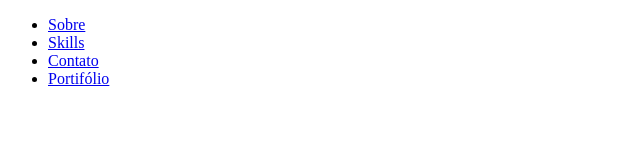
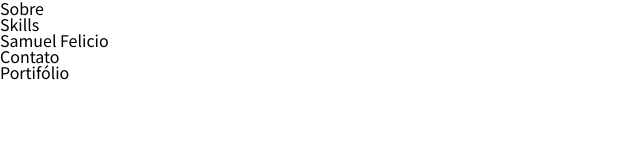
Before and after one commit to SamuelFelicio/SamuelFelicio, a plain HTML site: page index.html in a window 1280 px wide. Shown: the whole page, without its empty margins (0-640 px from the left). Drawn offline with Linux system fonts and the light colour scheme.

Commit message:
Adicionando reset e fazendo alteração no header

```diff
--- /dev/null
+++ b/css/reset.css
@@ -0,0 +1,46 @@
+/* http://meyerweb.com/eric/tools/css/reset/
+   v2.0 | 20110126
+   License: none (public domain)
+*/
+
+* {
+	margin: 0;
+	padding: 0;
+	border: 0;
+	font-size: 100%;
+	font: inherit;
+	vertical-align: baseline;
+}
+
+a {
+	text-decoration: none;
+	color: black;
+}
+
+/* HTML5 display-role reset for older browsers */
+
+article, aside, details, figcaption, figure, footer, header, hgroup, menu, nav, section {
+	display: block;
+}
+
+body {
+	line-height: 1;
+}
+
+ol, ul {
+	list-style: none;
+}
+
+blockquote, q {
+	quotes: none;
+}
+
+blockquote:before, blockquote:after, q:before, q:after {
+	content: '';
+	content: none;
+}
+
+table {
+	border-collapse: collapse;
+	border-spacing: 0;
+}
--- a/css/style.css
+++ b/css/style.css
@@ -0,0 +1,4 @@
+body {
+    font-family: 'Noto Sans JP', sans-serif;
+
+}
--- a/index.html
+++ b/index.html
@@ -5,20 +5,37 @@
     <meta charset="UTF-8">
     <meta name="viewport" content="width=device-width, initial-scale=1.0">
     <title>Samuel Felicio</title>
+    <link rel="stylesheet" href="css/reset.css">
+    <link rel="stylesheet" href="css/style.css">
+    <link href="https://fonts.googleapis.com/css2?family=Noto+Sans+JP:wght@100;300;400;700&display=swap"
+        rel="stylesheet">
 </head>
 
 <body>
+    <div class="back">
+        <div class="container">
             <header>
                 <nav>
                     <ul>
-                <!--lista não ordenada-->
                         <li><a href="#">Sobre</a></li>
                         <li><a href="#">Skills</a></li>
+                    </ul>
+                </nav>
+                <div>
+                    <h1><a href="index.html">Samuel Felicio</a></h1>
+                </div>
+                <nav>
+                    <!--links de navegação-->
+                    <ul>
+                        <!--lista não ordenada-->
+
                         <li><a href="#">Contato</a></li>
                         <li><a href="#">Portifólio</a></li>
                     </ul>
                 </nav>
             </header>
+        </div>
+    </div>
 </body>
 
 </html>
```
Also changed, not shown: img/back.jpg (added). Lines whose indentation alone changed are shown as unchanged.
